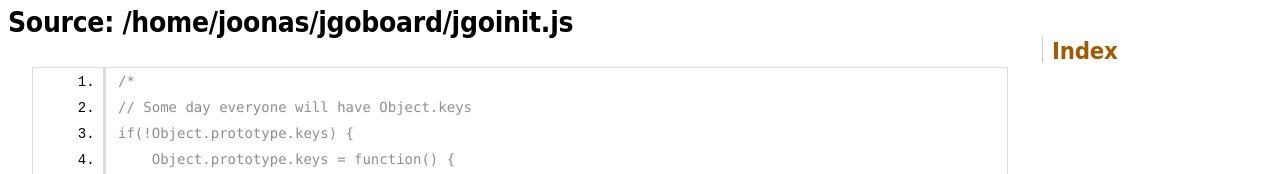
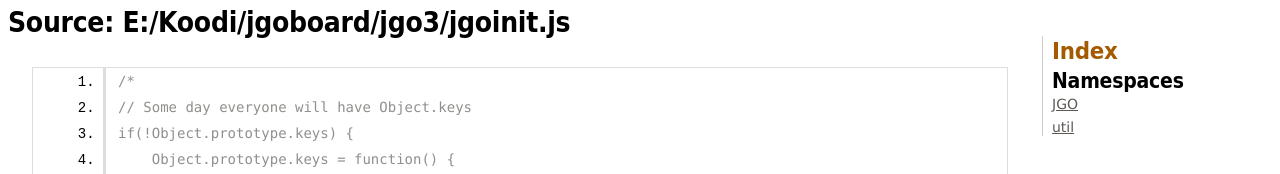
Before and after one commit to jokkebk/jgoboard, a plain HTML site: page out/jgoinit.js.html in a window 1280 px wide. Shown: the top 174 px of the page. Drawn offline with Linux system fonts and the light colour scheme.

Commit message:
Tweaking JSdoc

```diff
--- a/out/jgoinit.js.html
+++ b/out/jgoinit.js.html
@@ -2,7 +2,7 @@
 <html lang="en">
 <head>
     <meta charset="utf-8">
-    <title>JSDoc: Source: /home/joonas/jgoboard/jgoinit.js</title>
+    <title>JSDoc: Source: E:/Koodi/jgoboard/jgo3/jgoinit.js</title>
 
     <script src="scripts/prettify/prettify.js"> </script>
     <script src="scripts/prettify/lang-css.js"> </script>
@@ -17,7 +17,7 @@
 
 <div id="main">
 
-    <h1 class="page-title">Source: /home/joonas/jgoboard/jgoinit.js</h1>
+    <h1 class="page-title">Source: E:/Koodi/jgoboard/jgo3/jgoinit.js</h1>
 
 
 
@@ -48,9 +48,16 @@ if(!Array.prototype.indexOf) {
     };
 }
 
-// Create / import jGoBoard
+/**
+ * Namespace for jGoBoard.
+ * @namespace JGO
+ */
 var JGO = JGO || {};
 
+/**
+ * Namespace for jGoBoard utility functions.
+ * @namespace JGO.util
+ */
 JGO.util = JGO.util || {};
 
 (function() {
@@ -58,6 +65,8 @@ JGO.util = JGO.util || {};
      * Deep extend an object. Part of main JGO namespace for brevity, it feels
      * such a fundamental construct cannot be called JGO.util.extend.
      *
+     * @function extend
+     * @memberof JGO
      * @param {Object} dest Destination object to extend.
      * @param {Object} src Source object which properties will be copied.
      * @returns {Object} Extended destination object.
@@ -80,6 +89,8 @@ JGO.util = JGO.util || {};
      * Load images and defined by object and invoke callback when completed.
      * http://www.html5canvastutorials.com/tutorials/html5-canvas-image-loader/
      *
+     * @function loadImages
+     * @memberof JGO.util
      * @param {Object} sources A dictionary of sources to load.
      * @param {function} callback A callback function to call with image dict.
      */
@@ -199,13 +210,13 @@ JGO.util = JGO.util || {};
 </div>
 
 <nav>
-    <h2><a href="index.html">Index</a></h2>
+    <h2><a href="index.html">Index</a></h2><h3>Namespaces</h3><ul><li><a href="JGO.html">JGO</a></li><li><a href="JGO.util.html">util</a></li></ul>
 </nav>
 
 <br clear="both">
 
 <footer>
-    Documentation generated by <a href="https://github.com/jsdoc3/jsdoc">JSDoc 3.3.0-alpha3</a> on Mon Jan 06 2014 22:14:44 GMT+0000 (UTC)
+    Documentation generated by <a href="https://github.com/jsdoc3/jsdoc">JSDoc 3.3.0-alpha3</a> on Tue Jan 07 2014 00:30:57 GMT+0200 (FLE Standard Time)
 </footer>
 
 <script> prettyPrint(); </script>
```
Also changed, not shown: jgoinit.js (+12 -1 lines), out/index.html (+2 -2 lines).
